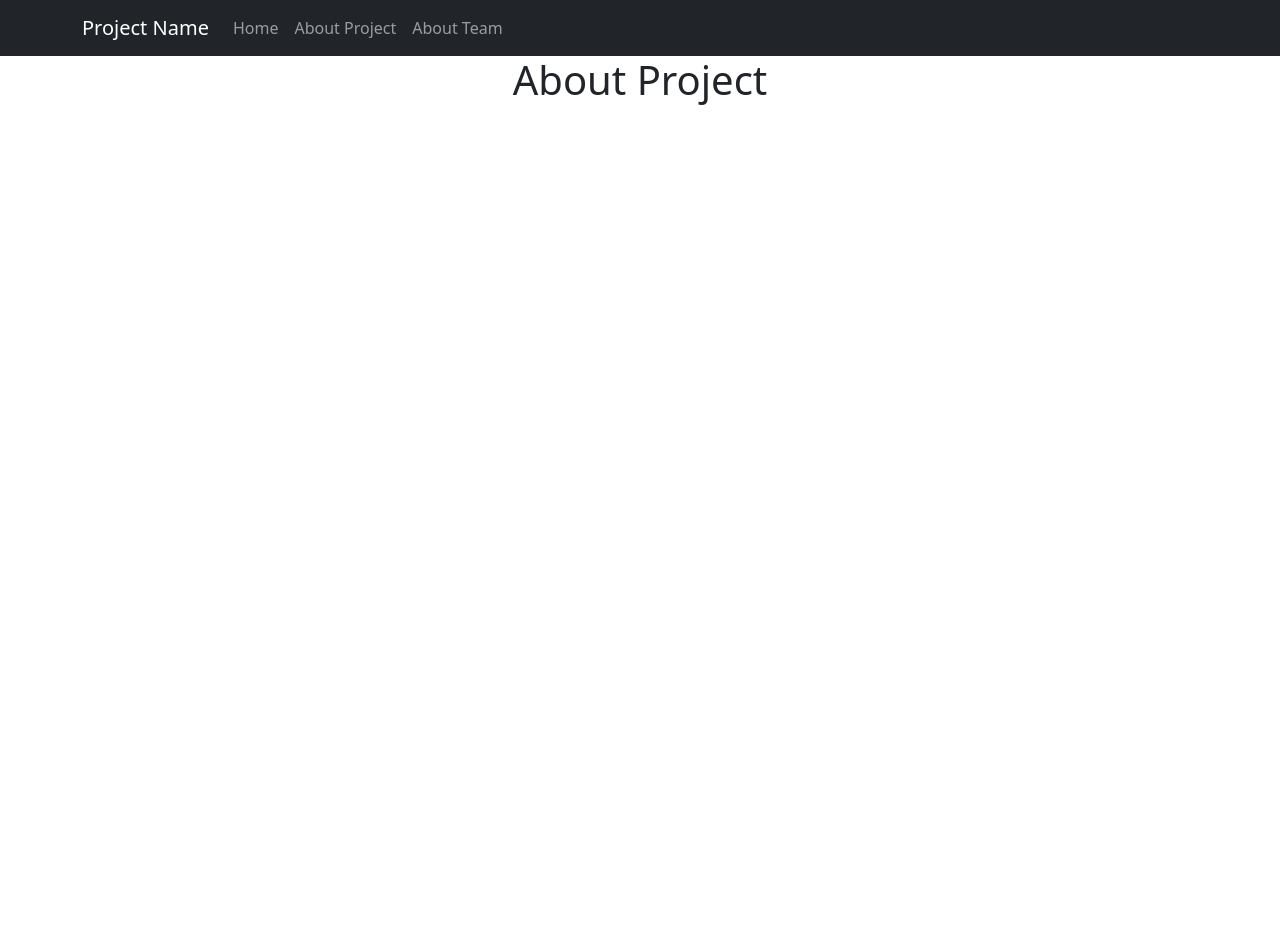
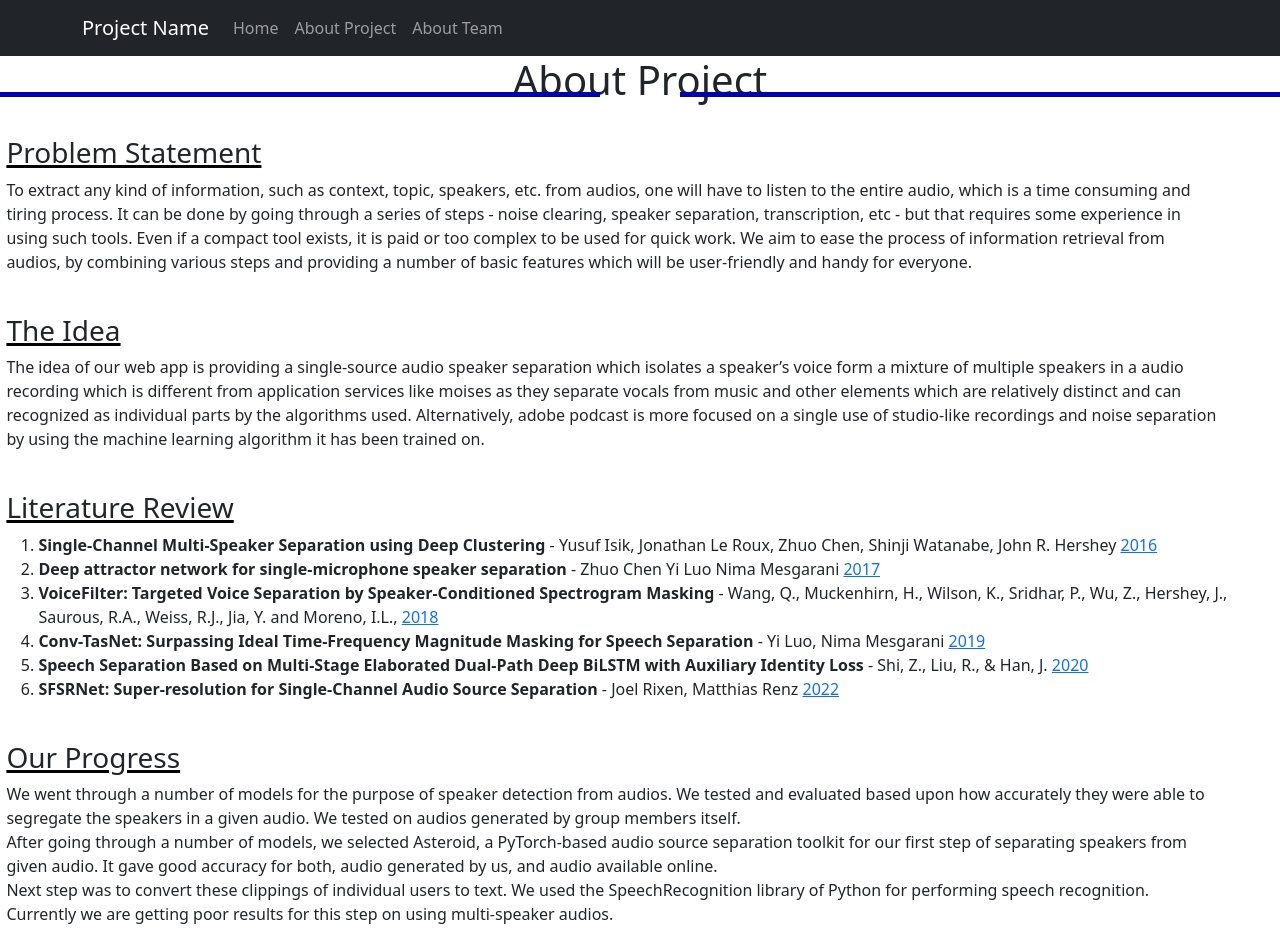
Before and after one commit to jogithschan/SpeakSieve, a React (Create React App) app in the folder frontend/: page /AboutProject in a window 1280 px wide. Before the commit the page ends 800 px from the top, so only its background shows below. Built offline with nearby package versions, Linux system fonts and the light colour scheme.

Commit message:
Adding the About Project Page

```diff
--- /dev/null
+++ b/frontend/src/components/AboutProject.css
@@ -0,0 +1,40 @@
+/* .box{
+    height:100vh;
+    background:linear-gradient(rgb(0, 213, 255),transparent);
+    background-color:rgb(0, 136, 255) /*this your primary color*/
+
+
+h1:before {
+    content: "";
+    display: block;
+    width: 600px;
+    height: 5px;
+    background: #0003b1;
+    left: 0;
+    top: 11.5%;
+    position: absolute;
+}
+h1:after {
+    content: "";
+    display: block;
+    width: 600px;
+    height: 5px;
+    background: #0003b1;
+    right: 0;
+    top: 11.5%;
+    position: absolute;
+}
+
+.content{
+    margin-left: 0.5%;
+    text-align: left;
+}
+
+h3 {
+    text-decoration: underline rgb(0, 0, 0) 3px;
+}
+
+p{
+    margin-right: 5%;
+    text-justify: inter-word;
+}
--- a/frontend/src/components/AboutProject.jsx
+++ b/frontend/src/components/AboutProject.jsx
@@ -1,10 +1,67 @@
 import React from 'react'
+import './AboutProject.css'
+
 
 const AboutProject = () => {
   return (
-    <div>
+
+    <div class = "box">
+      <div>
         <h1>About Project</h1>
+      </div>
+      <br></br>
+
+      <div class = "content">
+        <h3>Problem Statement</h3>
+        <p>
+        To extract any kind of information, such as context, topic, speakers, etc. from audios, one will have to listen to the entire audio, which is a time consuming and tiring process. It can be done by going through a series of steps - noise clearing, speaker separation, transcription, etc - but that requires some experience in using such tools. Even if a compact tool exists, it is paid or too complex to be used for quick work.
+We aim to ease the process of information retrieval from audios, by combining various steps and providing a number of basic features which will be user-friendly and handy for everyone.
+
+        </p>
+      </div>
+      <br></br>
+      <div class = "content">
+        <h3>The Idea</h3>
+        <p>
+        The idea of our web app is providing a single-source audio speaker separation which isolates a speaker’s voice form a mixture of multiple speakers in a audio recording which is different from application services like moises as they separate vocals from music and other elements which are relatively distinct and can recognized as individual parts by the algorithms used. Alternatively, adobe podcast is more focused on a single use of studio-like recordings and noise separation by using the machine learning algorithm it has been trained on.
+        </p>
+
+      </div>
+
+      <br></br>
+
+
+      <div class = "content">
+        <h3>Literature Review</h3>
+        <ol>
+        <li> <b>Single-Channel Multi-Speaker Separation using Deep Clustering</b> - Yusuf Isik, Jonathan Le Roux, Zhuo Chen, Shinji Watanabe, John R. Hershey <a href="https://arxiv.org/abs/1607.02173" target="_blank">2016</a> </li>
+        <li> <b>Deep attractor network for single-microphone speaker separation</b> - Zhuo Chen Yi Luo Nima Mesgarani <a href="https://arxiv.org/abs/1611.08930" target="_blank">2017</a>
+ </li>
+        <li> <b>VoiceFilter: Targeted Voice Separation by Speaker-Conditioned Spectrogram Masking</b> - Wang, Q., Muckenhirn, H., Wilson, K., Sridhar, P., Wu, Z., Hershey, J., Saurous, R.A., Weiss, R.J., Jia, Y. and Moreno, I.L., <a href="https://arxiv.org/abs/1810.04826" target="_blank">2018</a>
+ </li>
+        <li> <b>Conv-TasNet: Surpassing Ideal Time-Frequency Magnitude Masking for Speech Separation</b> - Yi Luo, Nima Mesgarani <a href="https://ieeexplore.ieee.org/document/8707065" target="_blank">2019</a> </li>
+        <li> <b>Speech Separation Based on Multi-Stage Elaborated Dual-Path Deep BiLSTM with Auxiliary Identity Loss</b> -  Shi, Z., Liu, R., & Han, J.  <a href="https://arxiv.org/abs/2008.03149" target="_blank">2020</a> </li>
+        <li> <b>SFSRNet: Super-resolution for Single-Channel Audio Source Separation</b> - Joel Rixen, Matthias Renz <a href="https://ojs.aaai.org/index.php/AAAI/article/view/21372" target="_blank">2022</a>
+ </li>
+</ol>
+      </div>
+      <br></br>
+      <div class = "content">
+        <h3>Our Progress</h3>
+        <p>We went through a number of models for the purpose of speaker detection from audios. We tested and evaluated based upon how accurately they were able to segregate the speakers in a given audio. We tested on audios generated by group members itself.
+<br></br>
+        After going through a number of models, we selected Asteroid, a PyTorch-based audio source separation toolkit for our first step of separating speakers from given audio.
+        It gave good accuracy for both, audio generated by us, and audio available online.
+<br></br>
+        Next step was to convert these clippings of individual users to text. We used the SpeechRecognition library of Python for performing speech recognition. Currently we are getting poor results for this step on using multi-speaker audios.
+</p>
+      </div>
+
     </div>
+
+
+
+
   )
 }
 
```
